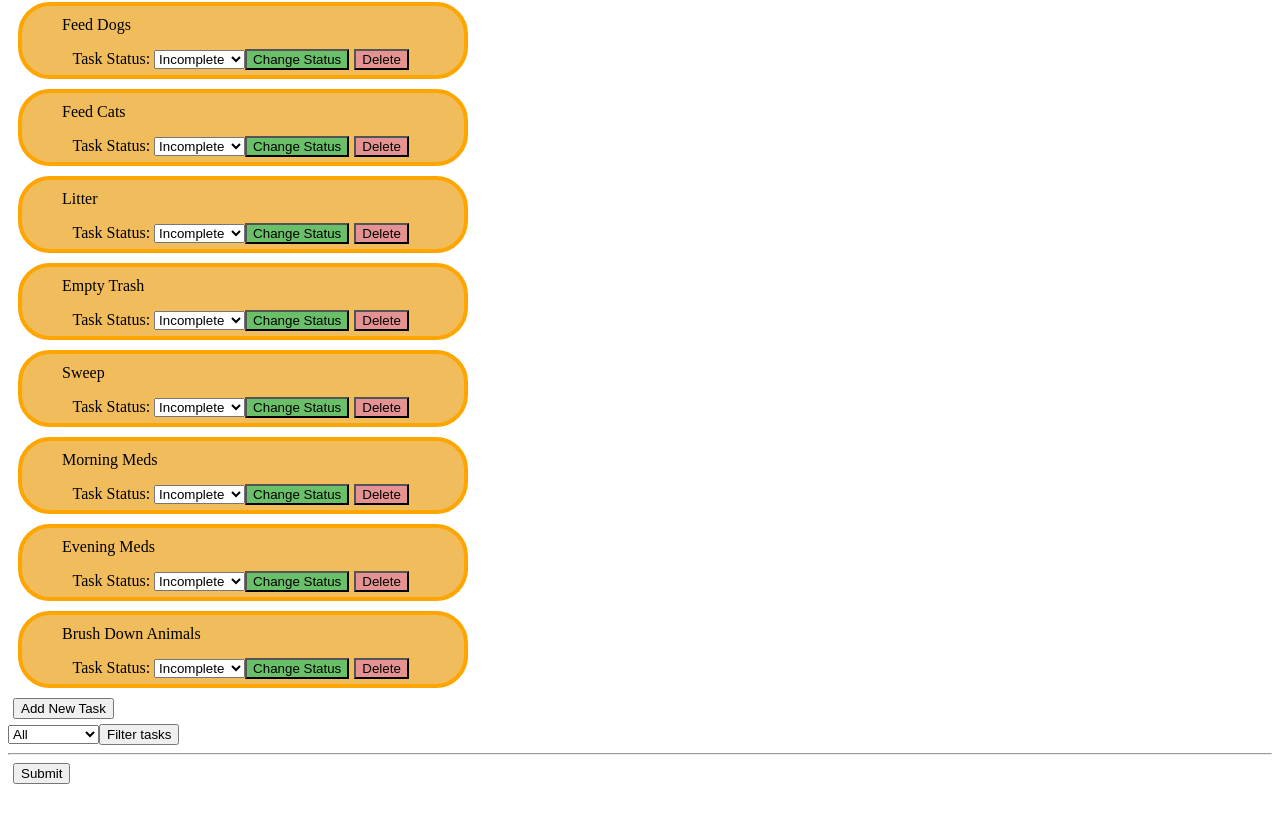
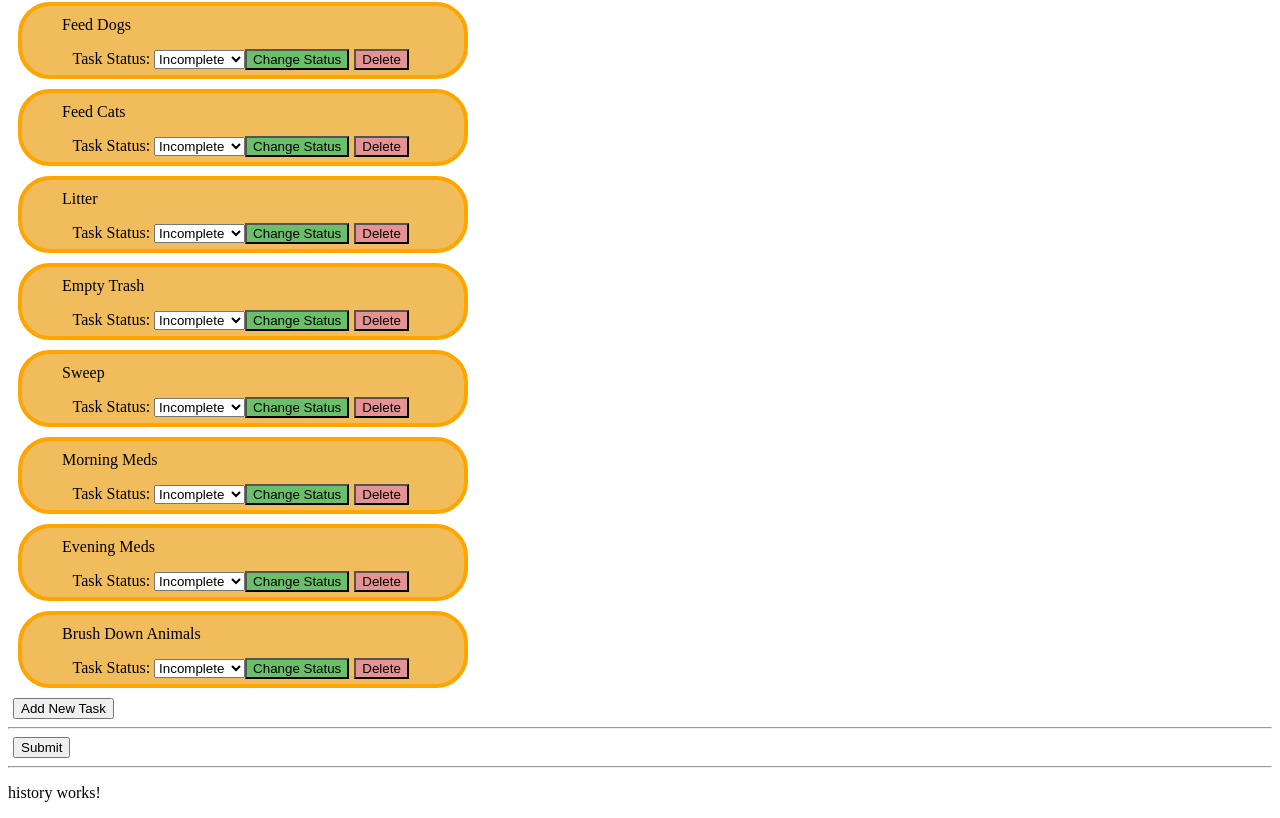
Before and after one commit to rc-devs/daily-task-manager, an Angular app in the folder daily-task-manager/: page / in a window 1280 px wide. Shown: the part 356-1174 px from the top of the page. Before the commit the page ends 1148 px from the top, so only its background shows below. Built offline with nearby package versions, Linux system fonts and the light colour scheme.

Commit message:
generate history component, place in app

```diff
--- a/daily-task-manager/src/app/app.component.html
+++ b/daily-task-manager/src/app/app.component.html
@@ -1 +1,5 @@
 <app-checklist></app-checklist>
+
+<hr>
+
+<app-history></app-history>
--- a/daily-task-manager/src/app/app.component.ts
+++ b/daily-task-manager/src/app/app.component.ts
@@ -1,9 +1,10 @@
 import { Component } from '@angular/core';
 import { ChecklistComponent } from './checklist/checklist.component';
+import { HistoryComponent } from './history/history.component';
 
 @Component({
   selector: 'app-root',
-  imports: [ChecklistComponent],
+  imports: [ChecklistComponent, HistoryComponent],
   templateUrl: './app.component.html',
   styleUrl: './app.component.css'
 })
--- a/daily-task-manager/src/app/checklist/checklist.component.html
+++ b/daily-task-manager/src/app/checklist/checklist.component.html
@@ -7,7 +7,7 @@
   <button type="button" (click)="onAddNewTask()">Add New Task</button>
 }
 
-  <app-filter-tasks></app-filter-tasks>
+  <!-- <app-filter-tasks></app-filter-tasks> -->
   <hr>
   <button type="submit">Submit</button>
 </form>
--- /dev/null
+++ b/daily-task-manager/src/app/history/history.component.html
@@ -0,0 +1 @@
+<p>history works!</p>
```
Also changed, not shown: daily-task-manager/src/app/history/history.component.ts (added, +11 -0 lines), daily-task-manager/src/app/history/history.component.css (added).
